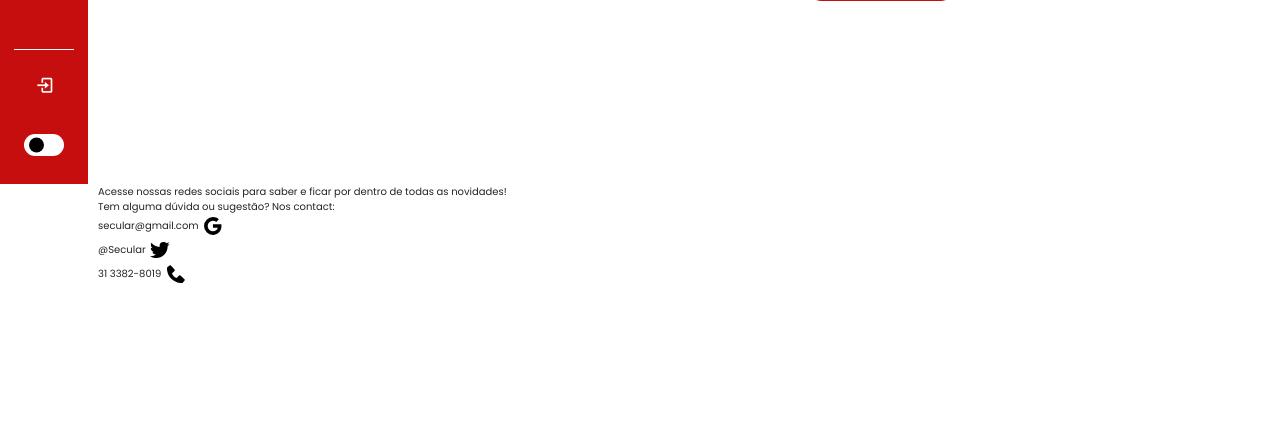
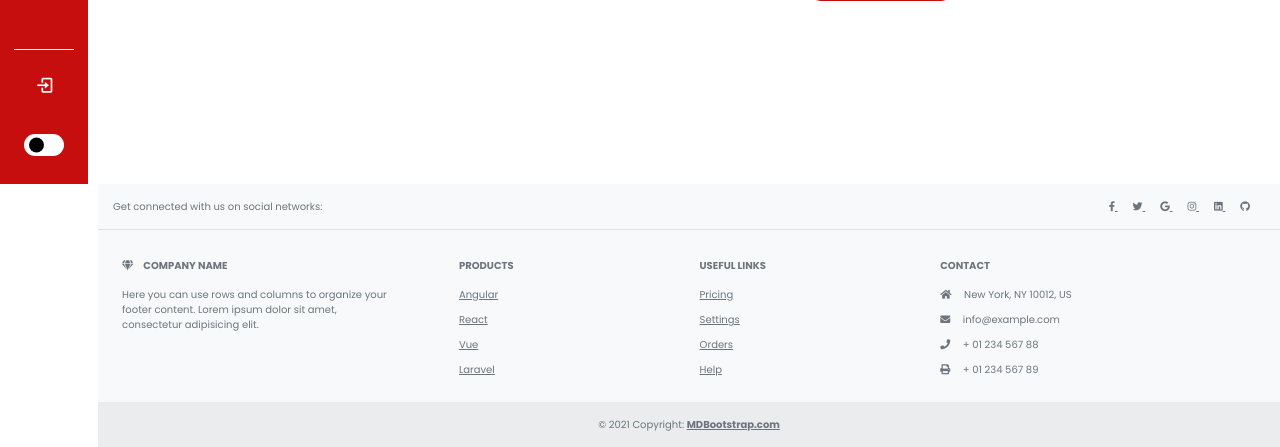
Before and after one commit to BryanWille/magis, a Django app: page /auth/register/ in a window 1280 px wide. Shown: the part 616-1063 px from the top of the page. Before the commit the page ends 899 px from the top, so only its background shows below. Run offline with Django 4.2, Linux system fonts and the light colour scheme; some libraries are stand-ins or nearby versions.

Commit message:
footbar e home resolvido

```diff
--- a/static/css/home.css
+++ b/static/css/home.css
@@ -28,7 +28,7 @@ h4 {
 }
 
 .dividir {
-    width: 100vw;
+    padding-right: -30px;
     border-top: 2px solid var(--main-text-color);
 }
 
--- a/templates/base.html
+++ b/templates/base.html
@@ -9,6 +9,10 @@
     <link href="https://cdn.jsdelivr.net/npm/bootstrap@5.1.3/dist/css/bootstrap.min.css" rel="stylesheet"
         integrity="sha384-1BmE4kWBq78iYhFldvKuhfTAU6auU8tT94WrHftjDbrCEXSU1oBoqyl2QvZ6jIW3" crossorigin="anonymous">
 
+
+    <link rel="stylesheet"
+        href="https://cdn.jsdelivr.net/npm/@fortawesome/fontawesome-free@6.1.1/css/fontawesome.min.css"
+        integrity="sha384-zIaWifL2YFF1qaDiAo0JFgsmasocJ/rqu7LKYH8CoBEXqGbb9eO+Xi3s6fQhgFWM" crossorigin="anonymous">
 
     <!--boxcoins cnn link-->
     <link href='https://unpkg.com/boxicons@2.1.2/css/boxicons.min.css' rel='stylesheet'>
--- a/templates/footbar.html
+++ b/templates/footbar.html
@@ -1,4 +1,132 @@
-<p>Acesse nossas redes sociais para saber e ficar por dentro de todas as novidades! <br>Tem alguma dúvida ou
+
+<!-- Footer -->
+<footer class="text-center text-lg-start bg-light text-muted">
+    <!-- Section: Social media -->
+    <section
+      class="d-flex justify-content-center justify-content-lg-between p-4 border-bottom"
+    >
+      <!-- Left -->
+      <div class="me-5 d-none d-lg-block">
+        <span>Get connected with us on social networks:</span>
+      </div>
+      <!-- Left -->
+
+      <!-- Right -->
+      <div>
+        <a href="" class="me-4 text-reset">
+          <i class="fab fa-facebook-f"></i>
+        </a>
+        <a href="" class="me-4 text-reset">
+          <i class="fab fa-twitter"></i>
+        </a>
+        <a href="" class="me-4 text-reset">
+          <i class="fab fa-google"></i>
+        </a>
+        <a href="" class="me-4 text-reset">
+          <i class="fab fa-instagram"></i>
+        </a>
+        <a href="" class="me-4 text-reset">
+          <i class="fab fa-linkedin"></i>
+        </a>
+        <a href="" class="me-4 text-reset">
+          <i class="fab fa-github"></i>
+        </a>
+      </div>
+      <!-- Right -->
+    </section>
+    <!-- Section: Social media -->
+
+    <!-- Section: Links  -->
+    <section class="">
+      <div class="container text-center text-md-start mt-5">
+        <!-- Grid row -->
+        <div class="row mt-3">
+          <!-- Grid column -->
+          <div class="col-md-3 col-lg-4 col-xl-3 mx-auto mb-4">
+            <!-- Content -->
+            <h6 class="text-uppercase fw-bold mb-4">
+              <i class="fas fa-gem me-3"></i>Company name
+            </h6>
+            <p>
+              Here you can use rows and columns to organize your footer content. Lorem ipsum
+              dolor sit amet, consectetur adipisicing elit.
+            </p>
+          </div>
+          <!-- Grid column -->
+
+          <!-- Grid column -->
+          <div class="col-md-2 col-lg-2 col-xl-2 mx-auto mb-4">
+            <!-- Links -->
+            <h6 class="text-uppercase fw-bold mb-4">
+              Products
+            </h6>
+            <p>
+              <a href="#!" class="text-reset">Angular</a>
+            </p>
+            <p>
+              <a href="#!" class="text-reset">React</a>
+            </p>
+            <p>
+              <a href="#!" class="text-reset">Vue</a>
+            </p>
+            <p>
+              <a href="#!" class="text-reset">Laravel</a>
+            </p>
+          </div>
+          <!-- Grid column -->
+
+          <!-- Grid column -->
+          <div class="col-md-3 col-lg-2 col-xl-2 mx-auto mb-4">
+            <!-- Links -->
+            <h6 class="text-uppercase fw-bold mb-4">
+              Useful links
+            </h6>
+            <p>
+              <a href="#!" class="text-reset">Pricing</a>
+            </p>
+            <p>
+              <a href="#!" class="text-reset">Settings</a>
+            </p>
+            <p>
+              <a href="#!" class="text-reset">Orders</a>
+            </p>
+            <p>
+              <a href="#!" class="text-reset">Help</a>
+            </p>
+          </div>
+          <!-- Grid column -->
+
+          <!-- Grid column -->
+          <div class="col-md-4 col-lg-3 col-xl-3 mx-auto mb-md-0 mb-4">
+            <!-- Links -->
+            <h6 class="text-uppercase fw-bold mb-4">
+              Contact
+            </h6>
+            <p><i class="fas fa-home me-3"></i> New York, NY 10012, US</p>
+            <p>
+              <i class="fas fa-envelope me-3"></i>
+              info@example.com
+            </p>
+            <p><i class="fas fa-phone me-3"></i> + 01 234 567 88</p>
+            <p><i class="fas fa-print me-3"></i> + 01 234 567 89</p>
+          </div>
+          <!-- Grid column -->
+        </div>
+        <!-- Grid row -->
+      </div>
+    </section>
+    <!-- Section: Links  -->
+
+    <!-- Copyright -->
+    <div class="text-center p-4" style="background-color: rgba(0, 0, 0, 0.05);">
+      © 2021 Copyright:
+      <a class="text-reset fw-bold" href="https://mdbootstrap.com/">MDBootstrap.com</a>
+    </div>
+    <!-- Copyright -->
+  </footer>
+  <!-- Footer -->
+
+<!-- <p>Acesse nossas redes sociais para saber e ficar por dentro de todas as novidades! <br>Tem alguma dúvida ou
     sugestão? Nos contact: <br> secular@gmail.com <svg xmlns="http://www.w3.org/2000/svg" width="24" height="24"
         style="fill: rgba(0, 0, 0, 1);transform: ;msFilter:;">
         <path
@@ -17,3 +145,4 @@
     </svg>
     <br>
 </p>
+-->
```
